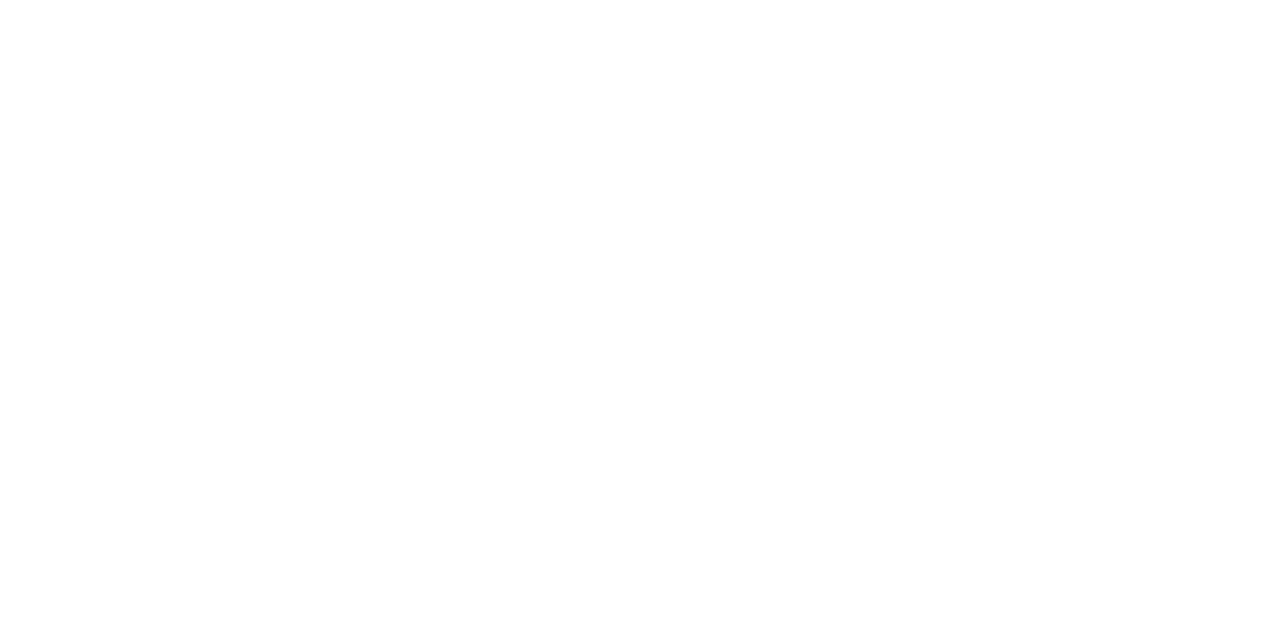
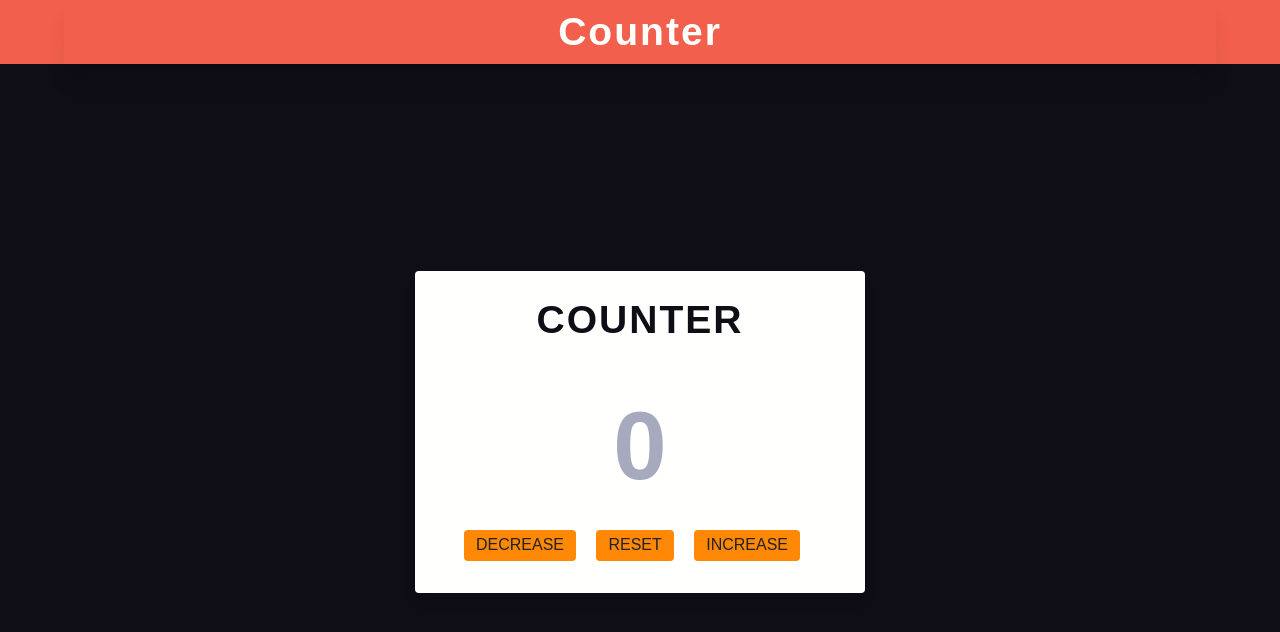
Before and after one commit to gfunk77/counter, a plain HTML site: page index.html in a window 1280 px wide. Drawn offline with Linux system fonts and the light colour scheme.

Commit message:
html and css

```diff
--- a/index.html
+++ b/index.html
@@ -19,6 +19,20 @@
     <link rel="stylesheet" href="./main.css" />
   </head>
   <body>
+    <nav>
+      <nav class="nav-center">
+        <h2 id="title-color">counter</h2>
+      </nav>
+    </nav>
+    <main>
+      <div class="container">
+        <h2>counter</h2>
+        <span class="value">0</span>
+        <button type="button" class="btn decrease">decrease</button>
+        <button type="button" class="btn reset">reset</button>
+        <button type="button" class="btn increase">increase</button>
+      </div>
+    </main>
     <!-- Javascript -->
     <script src="./script.js"></script>
   </body>
--- a/main.css
+++ b/main.css
@@ -95,7 +95,7 @@ ul {
   padding: 0;
 }
 .container {
-  width: 60vw;
+  width: 90vw;
   max-width: var(--fixedWidth);
   border-radius: var(--radius);
   box-shadow: var(--shadow-1);
@@ -106,3 +106,59 @@ ul {
 Counter
 ===============
 */
+
+nav {
+  height: 4rem;
+  background: var(--accentColor);
+  box-shadow: var(--shadow-2);
+  display: grid;
+  place-items: center;
+}
+.nav-center {
+  width: 90vw;
+}
+.nav-center h2 {
+  margin-bottom: 0;
+  font-weight: 700;
+  color: #fffffe;
+  letter-spacing: var(--spacing);
+}
+main {
+  height: calc(100vh - 4rem);
+  background: var(--backgroundColor);
+  display: flex;
+  justify-content: center;
+  align-items: center;
+}
+
+.container {
+  background: var(--headingColor);
+  text-align: center;
+  max-width: 450px;
+  padding: 0.5rem;
+}
+.container h2 {
+  font-weight: 700;
+  color: var(--backgroundColor);
+  letter-spacing: var(--spacing);
+  text-transform: uppercase;
+  margin: 1rem 0;
+}
+.value {
+  display: block;
+  font-size: 6rem;
+  font-weight: 700;
+  color: var(--textColor);
+}
+.btn {
+  display: inline-block;
+  padding: 0.375rem 0.75rem;
+  text-transform: uppercase;
+  font-family: var(--bodyFont);
+  background: var(--btnColor);
+  color: var(--black);
+  border-radius: var(--radius);
+  border: transparent;
+  margin-right: 1rem;
+  margin-bottom: 1.5rem;
+}
```
